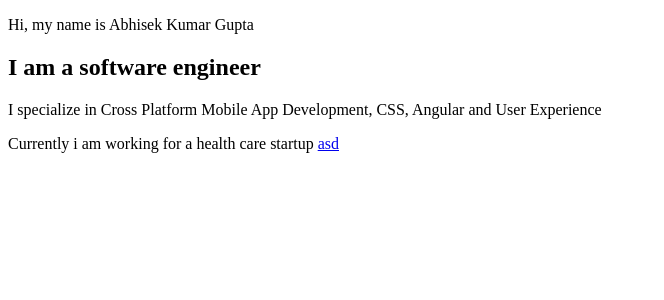
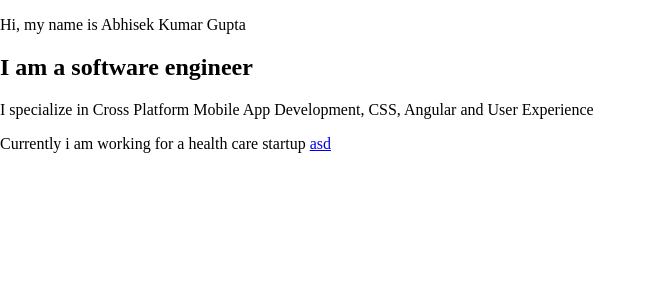
Before and after one commit to akgmage/portfolio, an Angular app: page / in a window 1280 px wide. Shown: the top 300 px of the page, without its empty margins (0-664 px from the left). Built offline with nearby package versions, Linux system fonts and the light colour scheme.

Commit message:
Reset padding and margin of body

```diff
--- a/src/styles.scss
+++ b/src/styles.scss
@@ -10,8 +10,19 @@
   --white: #f7f8fa;
   --font-size: 1.3rem;
   --mono: "Oxygen mono", monospace;
-  --sand: Oxygen, sans-serif;
+  --sans: Oxygen, sans-serif;
 }
 html {
   box-sizing: border-box;
 }
+
+*,
+*::before,
+*::after {
+  box-sizing: inherit;
+}
+
+body {
+  padding: 0;
+  margin: 0;
+}
```
